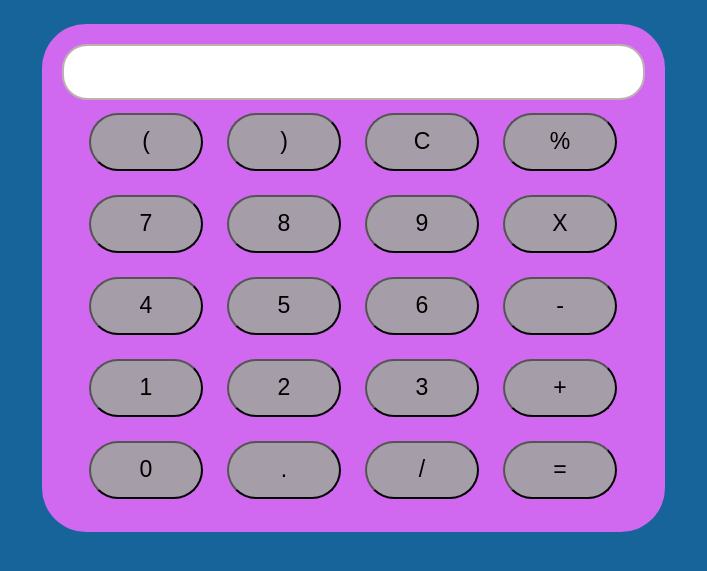
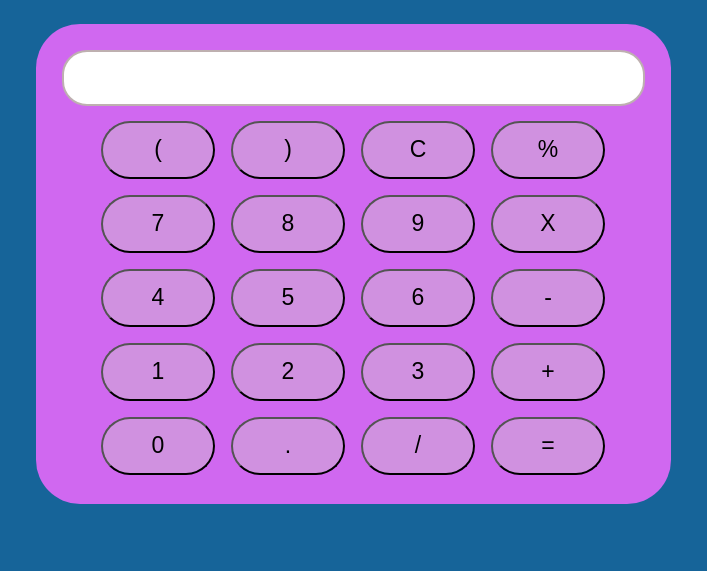
Before and after one commit to utkarshkanswal/Simple-Calculator-, a plain HTML site: page index.html in a window 1280 px wide. Shown: the part 185-756 px from the top of the page, without its empty margins (287-994 px from the left). Drawn offline with Linux system fonts and the light colour scheme.

Commit message:
Added some more features

```diff
--- a/CSS/style.css
+++ b/CSS/style.css
@@ -9,7 +9,6 @@ body {
 
 table {
     margin: auto;
-
 }
 
 h1 {
@@ -22,16 +21,16 @@ input {
     font-size: 44px;
     border-radius: 25px;
     border: 2px solid rgb(190, 176, 176);
-
+    margin: 6px;
 }
 
 button {
     font-size: 23px;
-    background-color: rgb(165, 157, 167);
+    background-color: rgb(208, 145, 224);
     border-radius: 47px;
     width: 114px;
     height: 58px;
-    margin: 10px;
+    margin: 6px;
 }
 
 button::after {
@@ -49,4 +48,3 @@ button::after {
     padding: 20px;
     border-radius: 44px;
 }
-}
```
